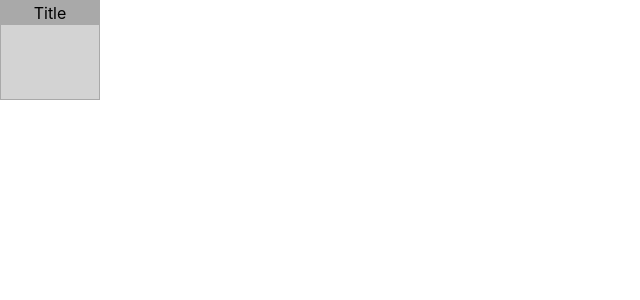
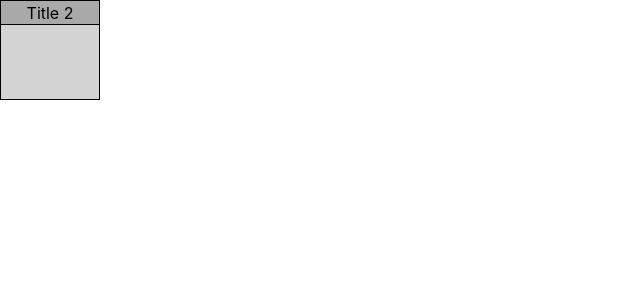
Before and after one commit to zakaihamilton/systemconcepts3, a Next.js app: page / in a window 1280 px wide. Shown: the top 300 px of the page, without its empty margins (0-640 px from the left). Built offline with nearby package versions, Linux system fonts and the light colour scheme.

Commit message:
focus stack

```diff
--- /dev/null
+++ b/components/Util/Stack.js
@@ -0,0 +1,30 @@
+import { useEffect } from "react";
+import { createState } from "./State";
+
+export function createStack() {
+    const State = createState({ items: [] });
+    State.useInStack = (el) => {
+        const state = State.useState();
+        useEffect(() => {
+            if (!el) {
+                return;
+            }
+            if (!state.items) {
+                state.items = [el];
+            }
+            else {
+                state.items = [...state.items, el];
+            }
+            return () => {
+                state.items = state.items.filter(item => item !== el);
+            };
+        }, [state, el]);
+        useEffect(() => {
+            state.setFocus = el => {
+                state.items = [...state.items.filter(item => item !== el), el];
+            }
+        }, [state]);
+        return state;
+    };
+    return State;
+}
--- /dev/null
+++ b/components/Util/Styles.js
@@ -0,0 +1,3 @@
+export function useClass(...classes) {
+    return classes.filter(Boolean).join(" ");
+}
--- a/components/Window.js
+++ b/components/Window.js
@@ -1,19 +1,32 @@
-import React from "react";
+import React, { useCallback } from "react";
 import Drag from "./Util/Drag";
 import { useStateRef } from "./Util/Ref";
+import { createStack } from "./Util/Stack";
 import { createState } from "./Util/State";
+import { useClass } from "./Util/Styles";
 import styles from "./Window.module.scss";
 import Title from "./Window/Title";
 
 export default function Window({ children }) {
     const ref = useStateRef();
+    const stack = Window.Stack.useInStack(ref?.current);
+    const active = stack.items[stack.items.length - 1] === ref?.current;
+    const zIndex = stack.items.findIndex(el => el === ref?.current) * 100;
+    const classes = useClass(styles.root, active && styles.active);
+    const onMouseDown = useCallback(() => {
+        stack.setFocus(ref?.current);
+    }, [stack, ref]);
+    const style = { zIndex };
     return <Drag>
         <Drag.Target target={ref?.current} />
-        <div ref={ref} className={styles.root}>
-            {children}
-        </div>
+        <Window.State active={active}>
+            <div ref={ref} style={style} className={classes} onMouseDown={onMouseDown}>
+                {children}
+            </div>
+        </Window.State>
     </Drag>;
 }
 
 Window.State = createState();
 Window.Title = Title;
+Window.Stack = createStack();
--- a/components/Window.module.scss
+++ b/components/Window.module.scss
@@ -7,3 +7,7 @@
     background-color: lightgray;
     position: absolute;
 }
+
+.root.active {
+    border: 1px solid black;
+}
--- a/components/Window/Title.js
+++ b/components/Window/Title.js
@@ -1,8 +1,12 @@
 import styles from "./Title.module.scss";
 import Label from "./Title/Label";
+import Window from "components/Window";
+import { useClass } from "components/Util/Styles";
 
 export default function Title({ children }) {
-    return <div className={styles.root}>
+    const window = Window.State.useState();
+    const classes = useClass(styles.root, window?.active && styles.active);
+    return <div className={classes}>
         {children}
     </div>;
 }
--- a/components/Window/Title.module.scss
+++ b/components/Window/Title.module.scss
@@ -1,5 +1,11 @@
 .root {
     display: flex;
-    background-color: darkgray;
+    background-color: lightgray;
+    border-bottom: 1px solid darkgray;
     min-height: 1.5em;
 }
+
+.root.active {
+    background-color: darkgray;
+    border-bottom: 1px solid black;
+}
--- a/components/Window/Title/Label.js
+++ b/components/Window/Title/Label.js
@@ -2,11 +2,15 @@ import React from "react";
 import Drag from "components/Util/Drag";
 import styles from "./Label.module.scss";
 import { useStateRef } from "components/Util/Ref";
+import Window from "components/Window";
+import { useClass } from "components/Util/Styles";
 
 export default function Label({ children }) {
     const ref = useStateRef();
+    const window = Window.State.useState();
+    const classes = useClass(styles.root, window?.active && styles.active);
     return <Drag.Handle handle={ref?.current}>
-        <div ref={ref} className={styles.root}>
+        <div ref={ref} className={classes}>
             {children}
         </div>
     </Drag.Handle>;
--- a/pages/index.js
+++ b/pages/index.js
@@ -5,7 +5,7 @@ export default function Home() {
   return (
     <>
       <Head>
-        <title>Create Next App</title>
+        <title>System Concepts 3</title>
         <meta name="description" content="Generated by create next app" />
         <link rel="icon" href="/favicon.ico" />
       </Head>
@@ -18,6 +18,13 @@ export default function Home() {
             </Window.Title.Label>
           </Window.Title>
         </Window>
+        <Window>
+          <Window.Title>
+            <Window.Title.Label>
+              Title 2
+            </Window.Title.Label>
+          </Window.Title>
+        </Window>
       </main>
     </>
   )
```
